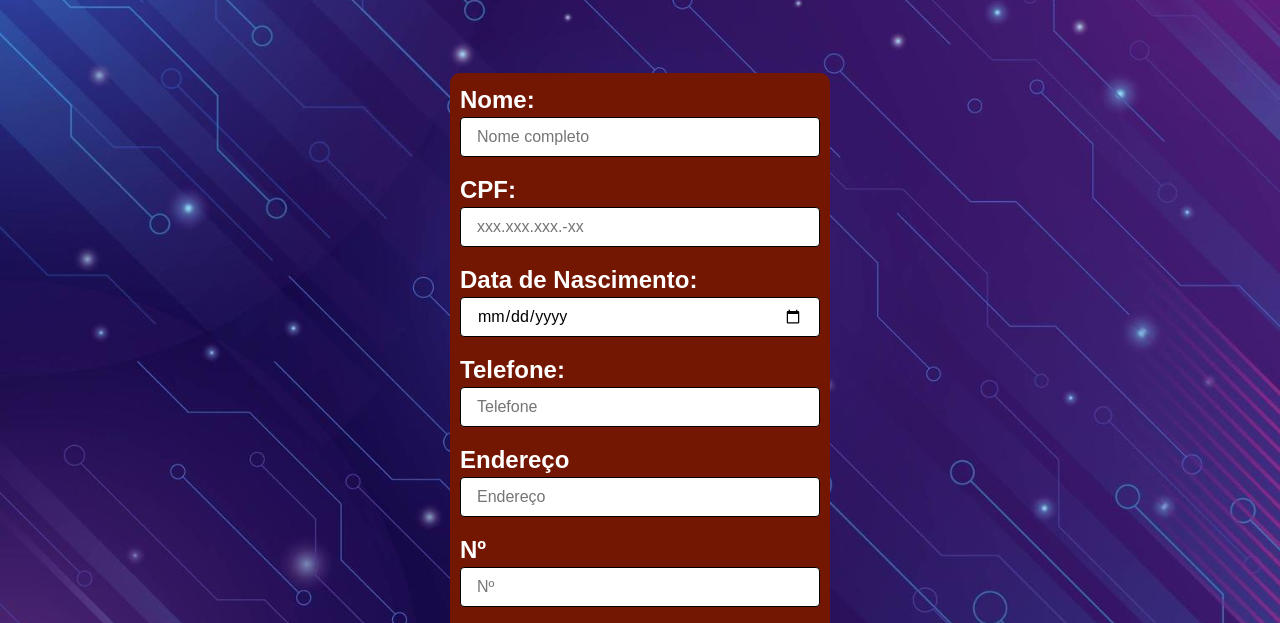
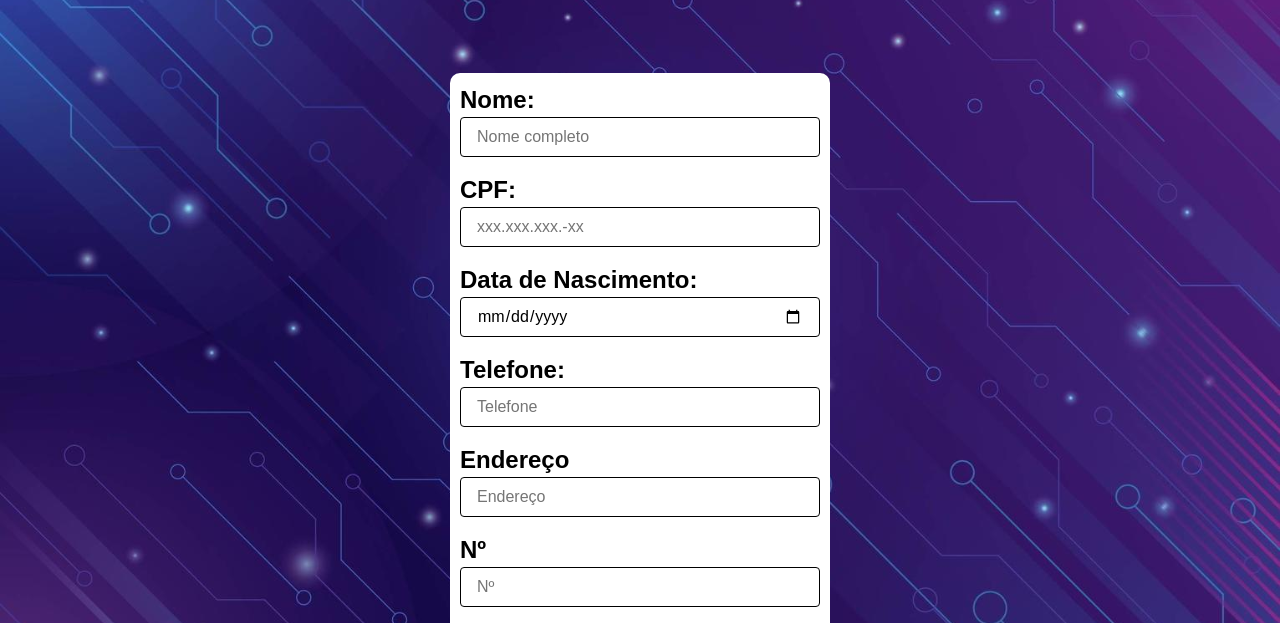
Before and after one commit to IgoDiass/formulario-de-pre-matricula, a plain HTML site: page index.html in a window 1280 px wide. Shown: the part 115-738 px from the top of the page. Drawn offline with Linux system fonts and the light colour scheme; a web font is replaced by a local one.

Commit message:
harmonizando

```diff
--- a/style.css
+++ b/style.css
@@ -17,7 +17,7 @@ body {
   max-width: 400px;
   margin: 10px auto;
 
-  background-color: #ffffff;
+  *background-color: #ffffff;
   background-color: #014040;
   background-image: url(fundo.jpg);
   background-size: cover;
@@ -30,7 +30,7 @@ h1,
 p,
 a {
   text-align: center;
-  color: white;
+  color: black;
 }
 
 h1{
@@ -105,7 +105,7 @@ a {
 }
 
 div.horario{
-  background-color: #731702;
+  background-color: white;
   border-radius: 10px;
 
   padding: 10px;
```
